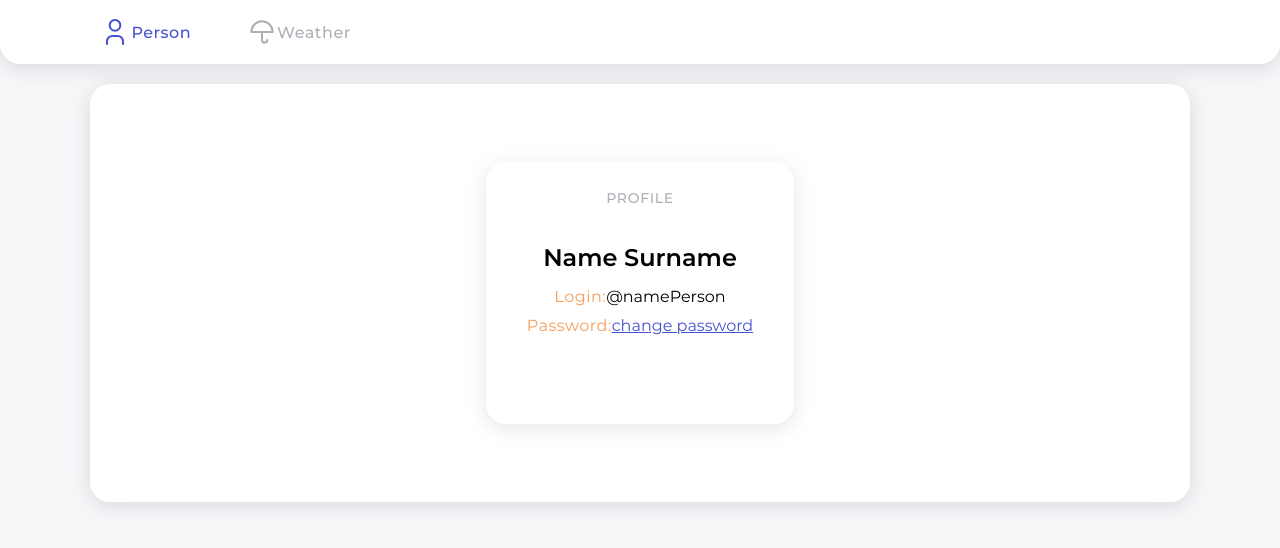
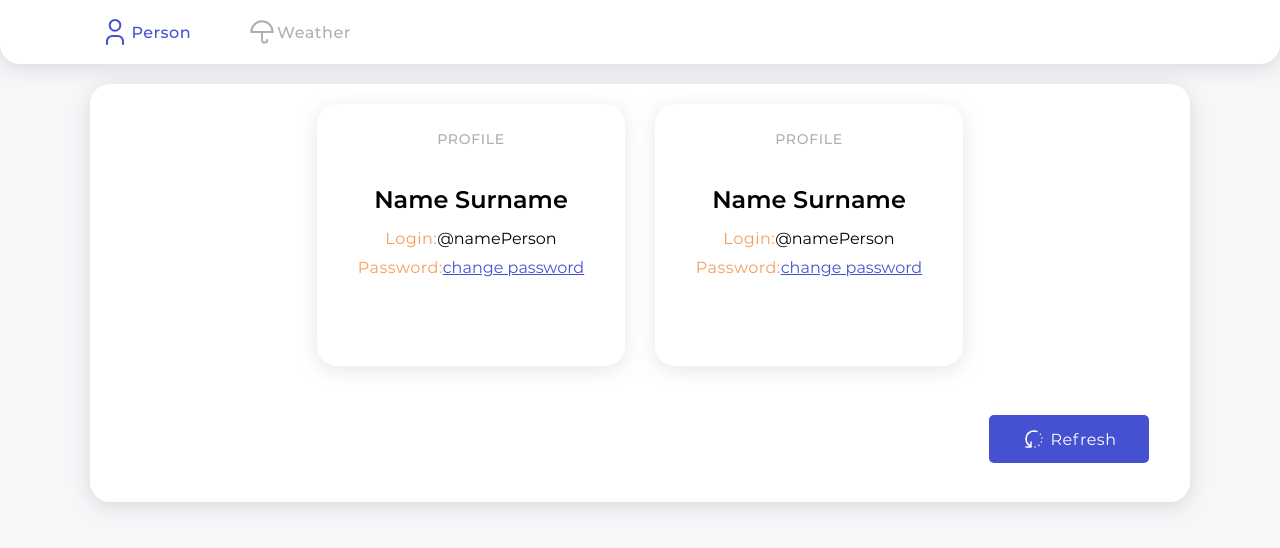
Before and after one commit to Uranus28/TestForFrontendDeveloper, a React (Create React App) app in the folder dbg/: page / in a window 1280 px wide. Shown: the top 548 px of the page. Built offline with nearby package versions, Linux system fonts and the light colour scheme.

Commit message:
div placement

```diff
--- a/dbg/src/pages/PersonPage/PersonPage.tsx
+++ b/dbg/src/pages/PersonPage/PersonPage.tsx
@@ -10,12 +10,17 @@ export const PersonPage: FC = () => {
   return (
     <Container>
       <div className={styles.box}>
-        <Profile />
+        <div className={styles.insideBox}>
+          <Profile />
+          <Profile />
+        </div>
+        <div className={styles.buttonBox}>
+          <Button text="Refresh" icon={IconType.Refresh} />
+        </div>
         {/* <div>
         <Loader />
       </div> */}
-        {/* <Button text="Refresh" icon={IconType.Refresh} />
-        <Button text="Save" icon={IconType.Date} />
+        {/* <Button text="Save" icon={IconType.Date} />
         <Button text="Search" icon={IconType.Search} /> */}
       </div>
     </Container>
--- a/dbg/src/pages/PersonPage/personPage.module.scss
+++ b/dbg/src/pages/PersonPage/personPage.module.scss
@@ -1,7 +1,34 @@
 @import '../../shared/styles/styles';
 @import '../../shared/styles/colors.scss';
 @import '../../shared/styles/effects.scss';
+@import '../../shared/styles/breakpoints.scss';
 
 .box{
-    @include box-page($width:1100px,$height:418px)
+    @include box-page($width:1100px,$height:418px);
+    flex-direction: column;
+    position:fixed;
+    @include mobile{
+        height: 658px;
+    }
+    .insideBox{
+        @include default-style;
+        flex-direction: row;
+        @include mobile{
+            flex-direction: column;
+        }
+        margin-bottom: 0px
+    }
+    .buttonBox{
+        @include default-style;
+        position: relative;
+        margin-left: 78%;
+        @include tablet{
+            margin-left: 74%;
+        }
+        @include mobile{
+            margin-left: 0px;
+            margin-bottom: 15px;
+        }
+
+    }
 }
--- a/dbg/src/widgets/Profile/profile.module.scss
+++ b/dbg/src/widgets/Profile/profile.module.scss
@@ -2,11 +2,19 @@
 @import '../../shared/styles/colors.scss';
 @import '../../shared/styles/effects.scss';
 @import '../../shared/styles/fonts.scss';
+@import '../../shared/styles/breakpoints.scss';
 
 .profile{
     @include box-div-white($width:308px,$height:262px);
     border: 15px;
     position: relative;
+    top: -10%;
+    margin:15px;
+    @include mobile{
+        top: -4.6%;
+        margin-bottom: -2px;
+        height:250px
+    }
     p{
         @include text-center-p($font-MontserratRegular,0.875emem, $field-font-color);
         width:100%;
@@ -32,8 +40,6 @@
     .regularText{
         @include text-center-p($font-MontserratRegular,0.875emem, black);
         letter-spacing: 0px;
-        // position:absolute;
-        // top: 66px;
     }
     .linkText{
         @include text-center-p($font-MontserratRegular,0.875emem, $default-color);
@@ -49,8 +55,6 @@
             color: $press-color;
             cursor: pointer;
         }
-        // position:absolute;
-        // top: 66px;
     }
 
 }
```
